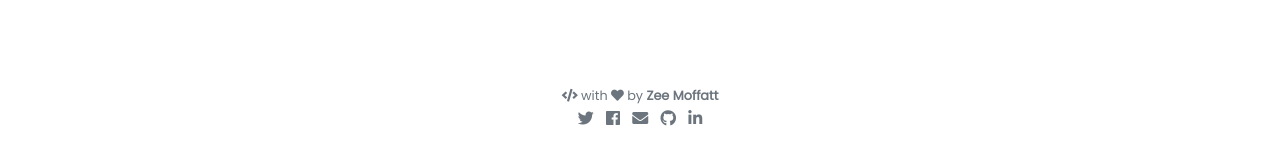
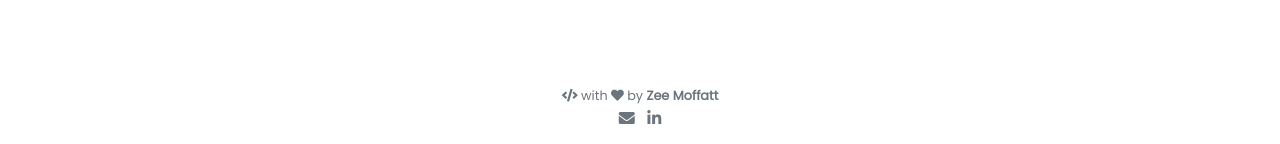
Before and after one commit to zmoffatt/zmoffatt.github.io, a Jekyll site: the page built from _projects/project-b.md, in a window 1280 px wide. Shown: the part 753-897 px from the top of the page. Built offline with Jekyll 4.4.1, drawn with Linux system fonts in a browser that asks for light colours; nearby versions of some CDN libraries; comment, search, counter and statistics services are not loaded.

Commit message:
Changed Social Media Links

```diff
--- a/_config.yml
+++ b/_config.yml
@@ -18,10 +18,10 @@ author:
   name     : Zee Moffatt
   image    : https://i2.cdn.turner.com/cnnnext/dam/assets/140926165711-john-sutter-profile-image-large-169.jpg
   email    : zdmoffatt@gmail.com
-  github   : username
-  twitter  : username
+#  github   : username
+#  twitter  : username
   linkedin : https://www.linkedin.com/in/zmoffatt/
-  facebook : username
+#  facebook : username
 
 
 # Collections
```
